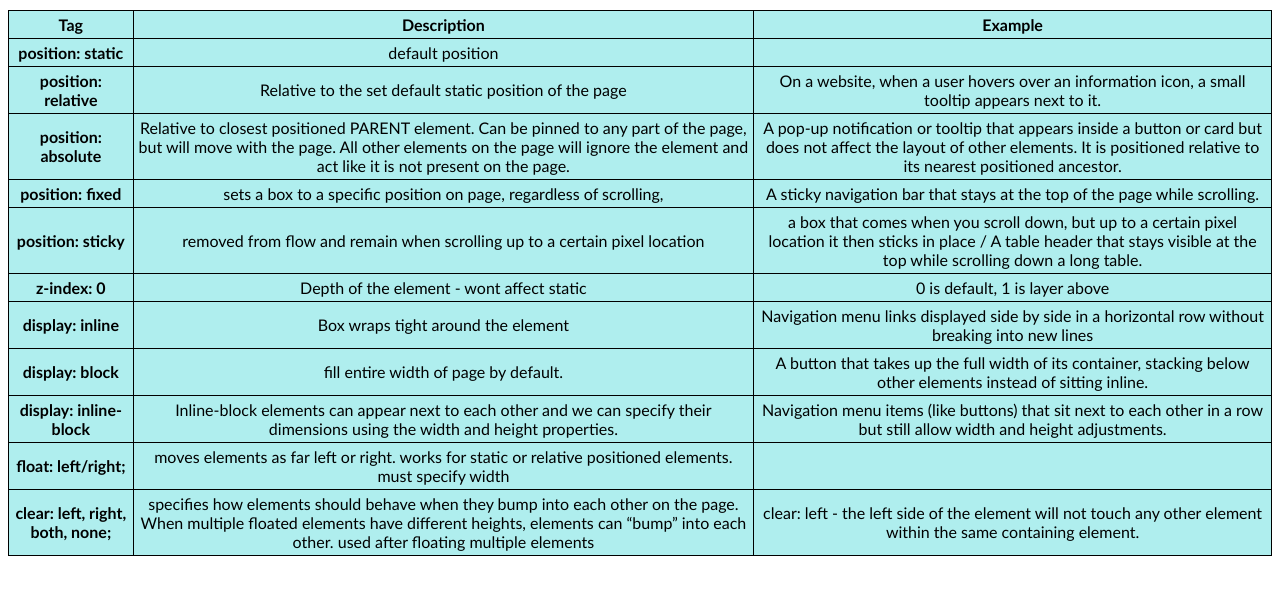
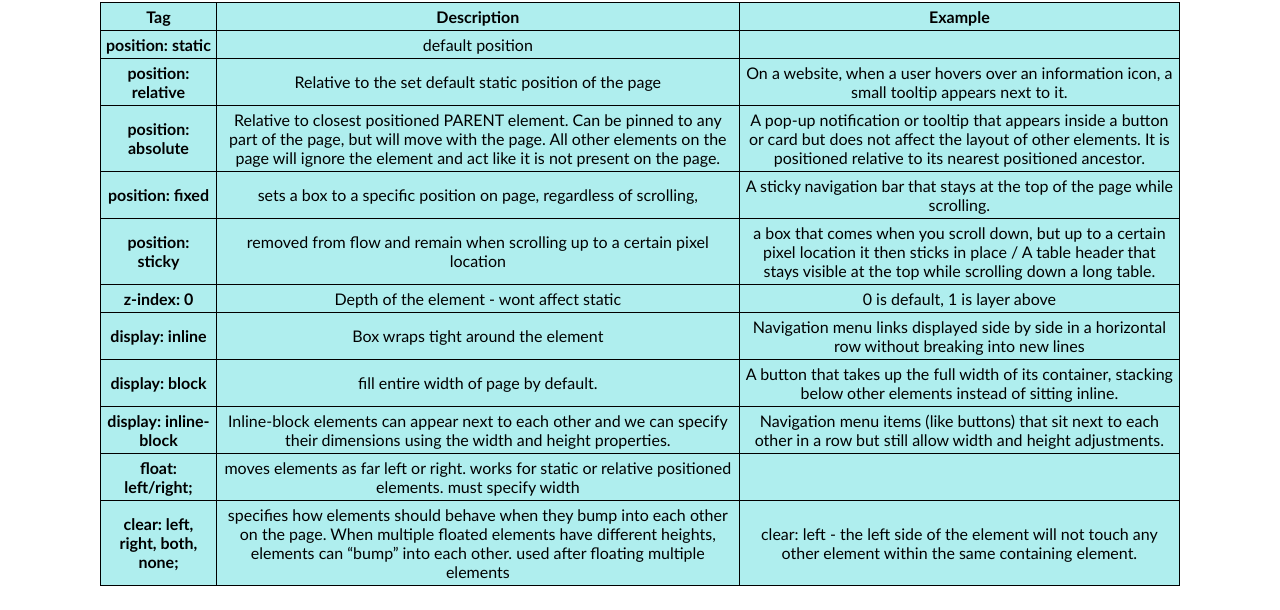
Before and after one commit to OnionBatista/Code-Cheatsheets, a plain HTML site: page index.html in a window 1280 px wide. Shown: the part 190-800 px from the top of the page. Drawn offline with Linux system fonts and the light colour scheme.

Commit message:
Update styles.css

```diff
--- a/styles.css
+++ b/styles.css
@@ -19,3 +19,6 @@ table, th, td {
     padding: 4px;
     background-color: paleturquoise;
 }
+
+body{
+  margin: 0 100px;
```
